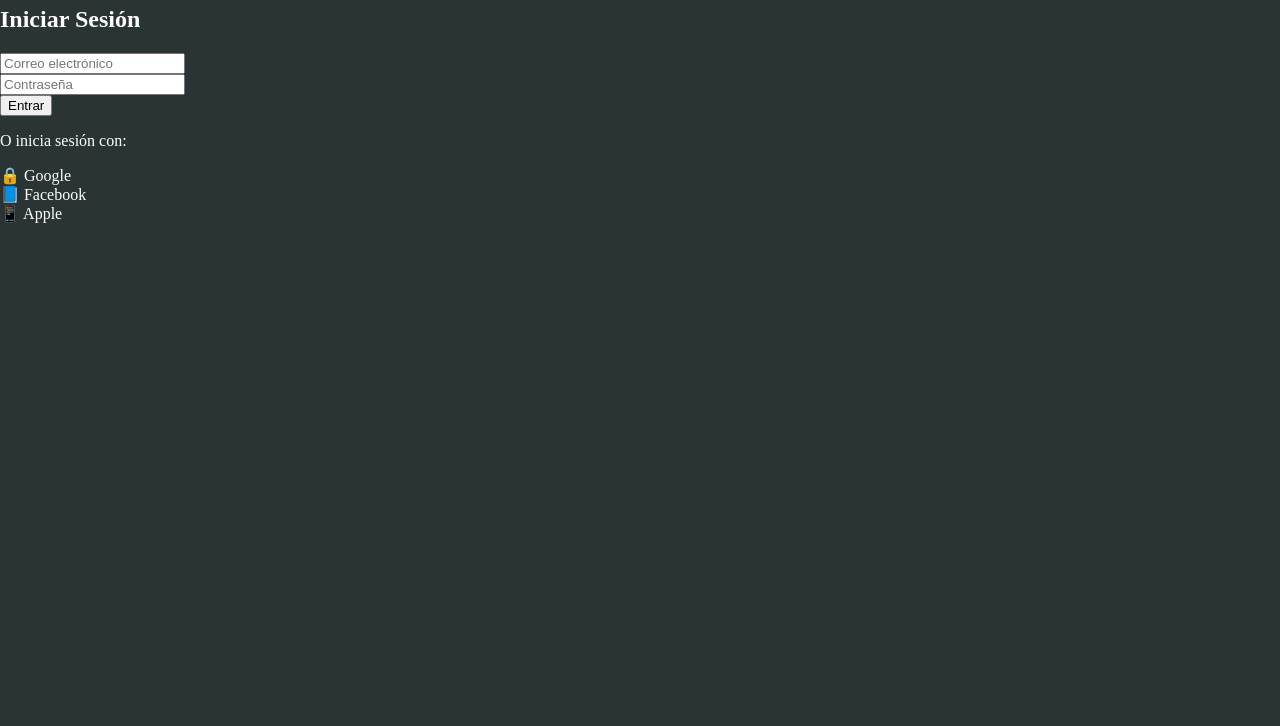
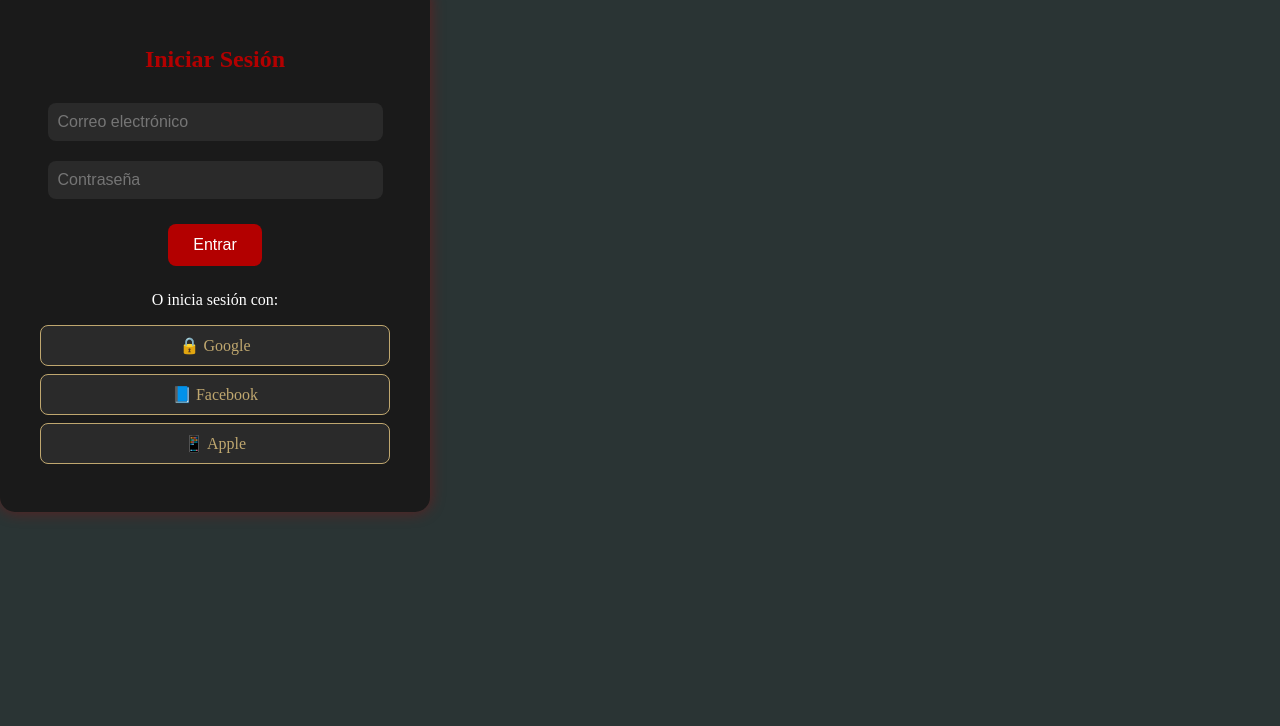
Before and after one commit to YesicaCausado/PROYECTO, a plain HTML site: page login.html in a window 1280 px wide. Shown: the part 74-800 px from the top of the page. Drawn offline with Linux system fonts and the light colour scheme.

Commit message:
Update style.css

```diff
--- a/style.css
+++ b/style.css
@@ -18,13 +18,13 @@ nav {
     color: white;
 }
 
-.nav-left {
+.logo {
     flex: 1;
     display: flex;
     align-items: center;
 }
 
-.nav-left .logo {
+.nav-right .logo {
     font-size: 20px;
     font-weight: bold;
 }
@@ -141,3 +141,67 @@ footer{
         width: 100%;
     }
 }
+
+.login-container {
+    background-color: #1a1a1a;
+    padding: 40px;
+    border-radius: 15px;
+    box-shadow: 0 0 15px rgba(179, 0, 0, 0.4);
+    width: 350px;
+    text-align: center;
+  }
+
+  .login-container h2 {
+    color: #b30000;
+    margin-bottom: 20px;
+  }
+
+  input[type="email"],
+  input[type="password"] {
+    width: 90%;
+    padding: 10px;
+    margin: 10px 0;
+    border: none;
+    border-radius: 8px;
+    background-color: #2a2a2a;
+    color: #e0d4b7;
+    font-size: 16px;
+  }
+
+  .login-btn {
+    background-color: #b30000;
+    color: #fff;
+    padding: 12px 25px;
+    border: none;
+    border-radius: 8px;
+    font-size: 16px;
+    cursor: pointer;
+    margin-top: 15px;
+    transition: background-color 0.3s ease;
+  }
+
+  .login-btn:hover {
+    background-color: #cc0000;
+  }
+
+  .other-methods {
+    margin-top: 25px;
+  }
+
+  .social-btn {
+    display: flex;
+    align-items: center;
+    justify-content: center;
+    background-color: #2a2a2a;
+    border: 1px solid #bfa76f;
+    color: #bfa76f;
+    border-radius: 8px;
+    padding: 10px;
+    margin: 8px 0;
+    cursor: pointer;
+    transition: all 0.3s ease;
+  }
+
+  .social-btn:hover {
+    background-color: #3a3a3a;
+  }
```
